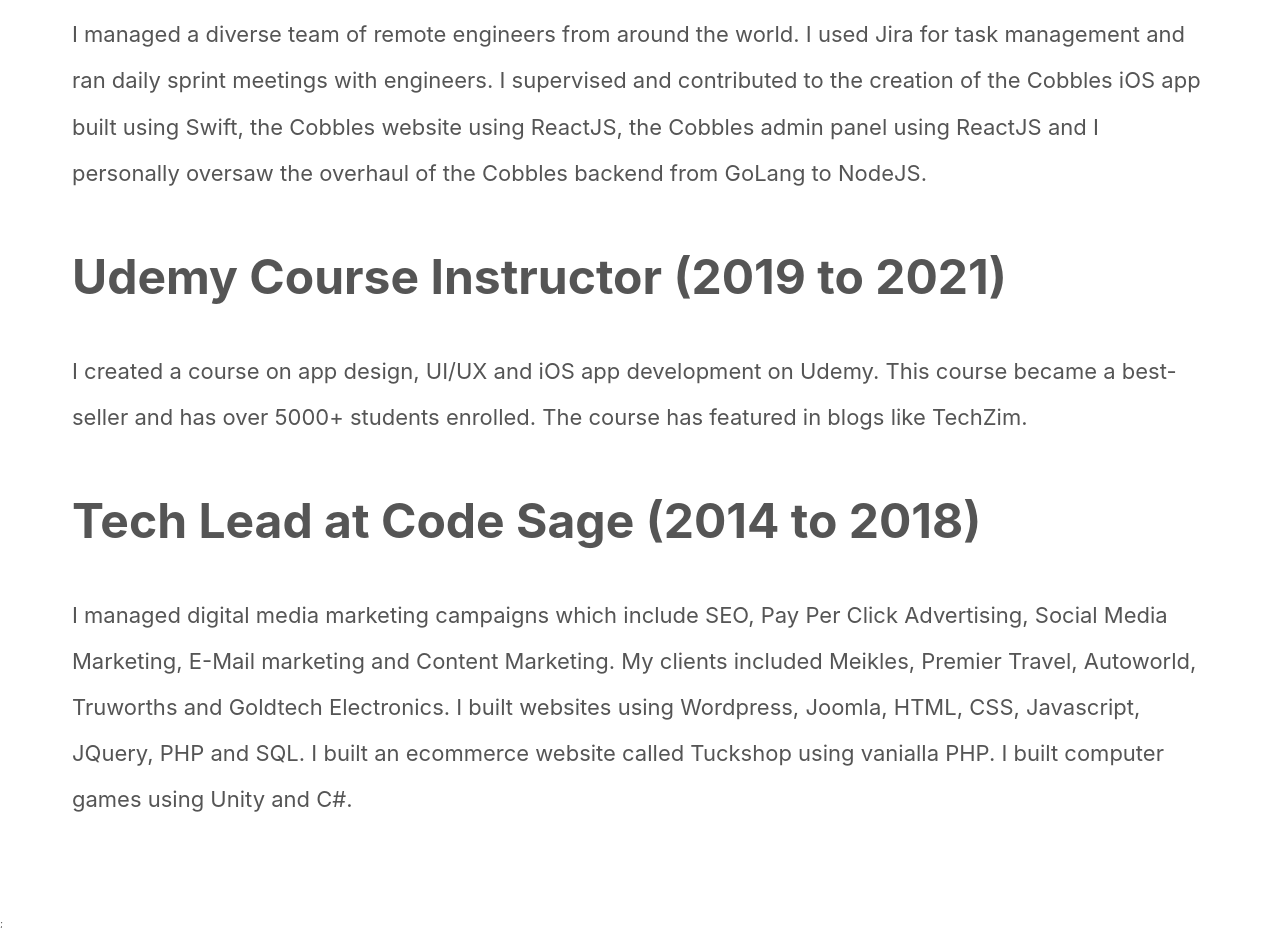
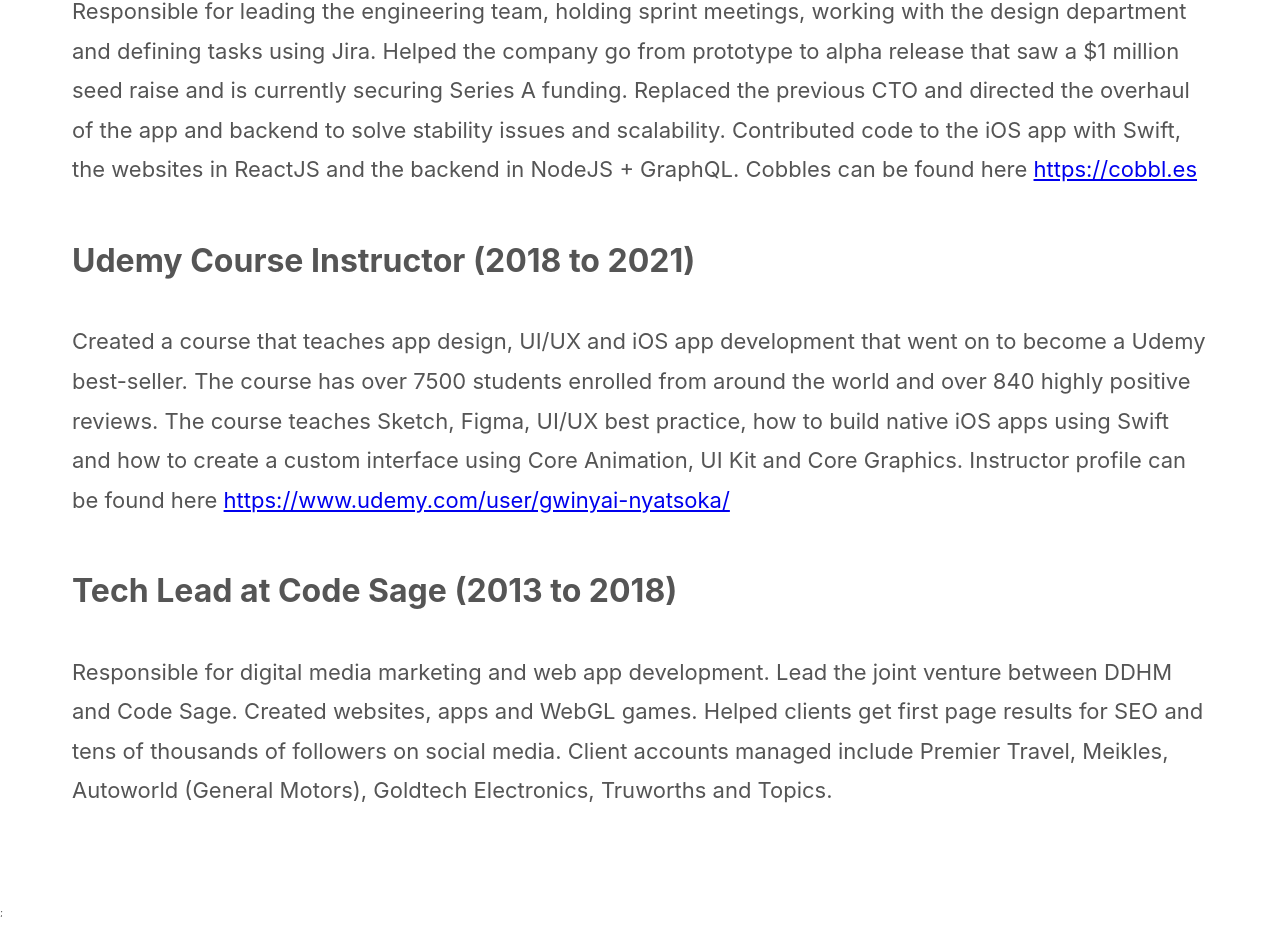
Before and after one commit to Gwinyai/gwinyai-web, a React (Create React App) app: page /experience in a window 1280 px wide. Shown: the part 427-1355 px from the top of the page. Built offline with nearby package versions, Linux system fonts and the light colour scheme.

Commit message:
Changes to experience page

```diff
--- a/src/components/Experience.js
+++ b/src/components/Experience.js
@@ -10,32 +10,51 @@
             CTO at Cobbles LLC (2019 - 2021)
           </h2>
           <p className="experience-details">
-            I managed a diverse team of remote engineers from around the world.
-            I used Jira for task management and ran daily sprint meetings with
-            engineers. I supervised and contributed to the creation of the
-            Cobbles iOS app built using Swift, the Cobbles website using
-            ReactJS, the Cobbles admin panel using ReactJS and I personally
-            oversaw the overhaul of the Cobbles backend from GoLang to NodeJS.
+            Responsible for leading the engineering team, holding sprint
+            meetings, working with the design department and defining tasks
+            using Jira. Helped the company go from prototype to alpha release
+            that saw a $1 million seed raise and is currently securing Series A
+            funding. Replaced the previous CTO and directed the overhaul of the
+            app and backend to solve stability issues and scalability.
+            Contributed code to the iOS app with Swift, the websites in ReactJS
+            and the backend in NodeJS + GraphQL. Cobbles can be found here{" "}
+            <a
+              href="https://cobbl.es"
+              target="_blank"
+              rel="noopener noreferrer"
+            >
+              https://cobbl.es
+            </a>
           </p>
           <h2 className="experience-heading">
-            Udemy Course Instructor (2019 to 2021)
+            Udemy Course Instructor (2018 to 2021)
           </h2>
           <p className="experience-details">
-            I created a course on app design, UI/UX and iOS app development on
-            Udemy. This course became a best-seller and has over 5000+ students
-            enrolled. The course has featured in blogs like TechZim.
+            Created a course that teaches app design, UI/UX and iOS app
+            development that went on to become a Udemy best-seller. The course
+            has over 7500 students enrolled from around the world and over 840
+            highly positive reviews. The course teaches Sketch, Figma, UI/UX
+            best practice, how to build native iOS apps using Swift and how to
+            create a custom interface using Core Animation, UI Kit and Core
+            Graphics. Instructor profile can be found here{" "}
+            <a
+              href="https://www.udemy.com/user/gwinyai-nyatsoka/"
+              target="_blank"
+              rel="noopener noreferrer"
+            >
+              https://www.udemy.com/user/gwinyai-nyatsoka/
+            </a>
           </p>
           <h2 className="experience-heading">
-            Tech Lead at Code Sage (2014 to 2018)
+            Tech Lead at Code Sage (2013 to 2018)
           </h2>
           <p className="experience-details">
-            I managed digital media marketing campaigns which include SEO, Pay
-            Per Click Advertising, Social Media Marketing, E-Mail marketing and
-            Content Marketing. My clients included Meikles, Premier Travel,
-            Autoworld, Truworths and Goldtech Electronics. I built websites
-            using Wordpress, Joomla, HTML, CSS, Javascript, JQuery, PHP and SQL.
-            I built an ecommerce website called Tuckshop using vanialla PHP. I
-            built computer games using Unity and C#.
+            Responsible for digital media marketing and web app development.
+            Lead the joint venture between DDHM and Code Sage. Created websites,
+            apps and WebGL games. Helped clients get first page results for SEO
+            and tens of thousands of followers on social media. Client accounts
+            managed include Premier Travel, Meikles, Autoworld (General Motors),
+            Goldtech Electronics, Truworths and Topics.
           </p>
         </div>
       </div>
--- a/src/styles/styles.css
+++ b/src/styles/styles.css
@@ -259,7 +259,7 @@
 /****************************/
 
 .experience-heading {
-  font-size: 4.8rem;
+  font-size: 3.2rem;
   font-weight: 700;
   margin-bottom: 4.2rem;
   line-height: 1.2;
@@ -267,7 +267,7 @@
 
 .experience-details {
   font-size: 2.2rem;
-  line-height: 2.1;
+  line-height: 1.8;
   margin-bottom: 5.2rem;
 }
 
```
